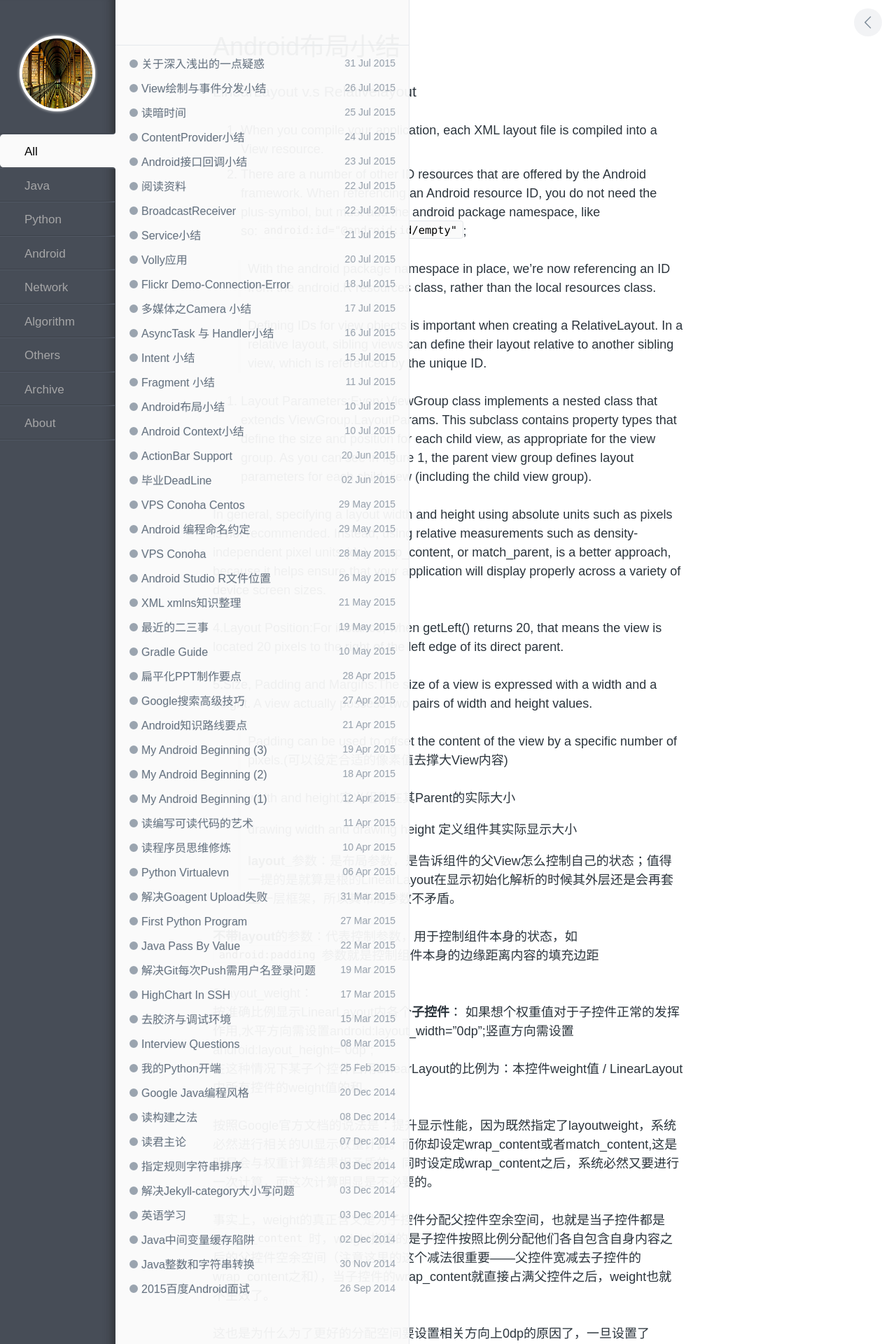
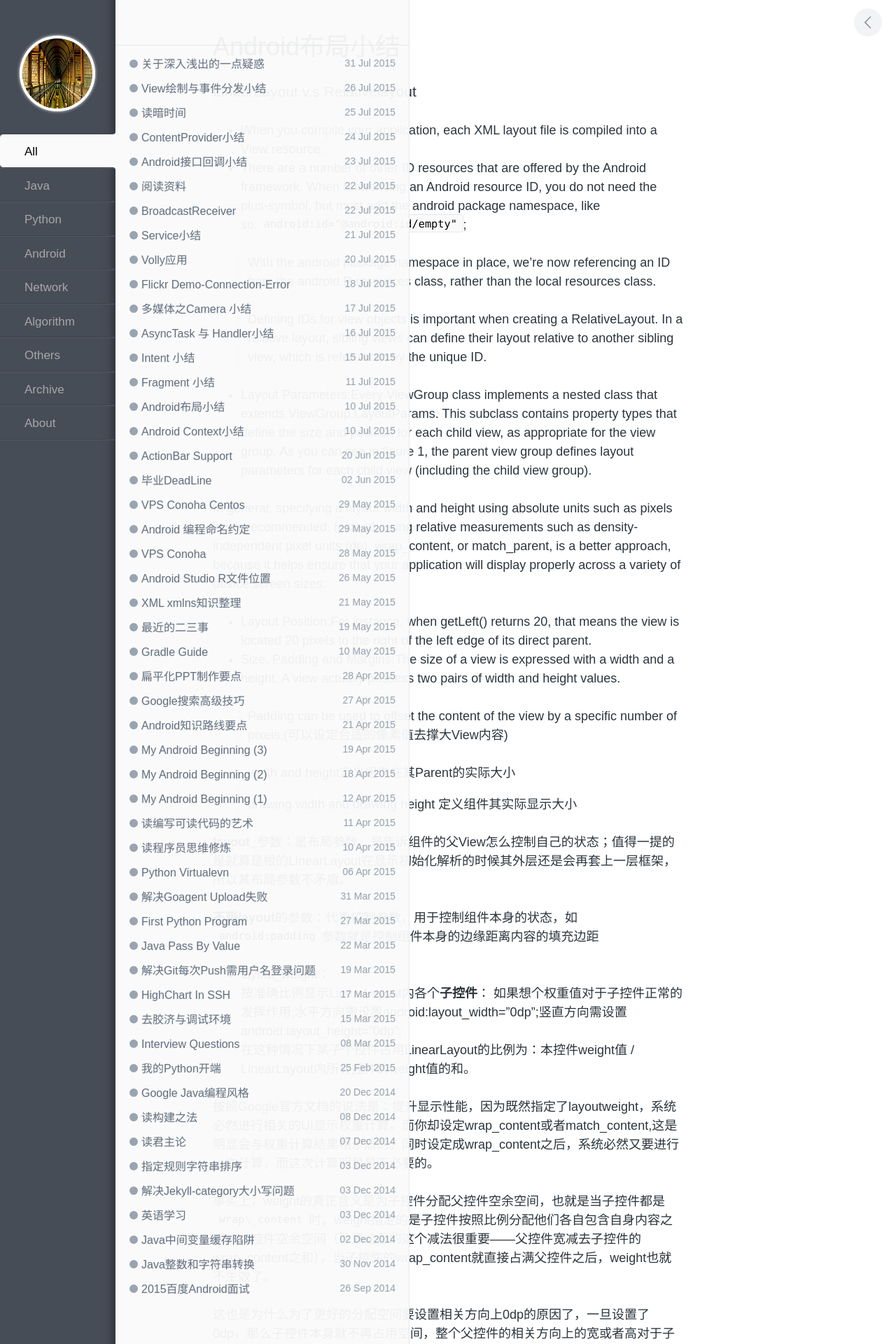
Before and after one commit to enlipan/enlipan.github.io, a Jekyll site: the page built from _posts/2015-7-10-about-layout-android.md, in a window 1280 px wide. Shown: the top 1920 px of the page at 70% size. Built offline with Jekyll 4.4.1, drawn with Linux system fonts in a browser that asks for light colours; comment, search, counter and statistics services are not loaded; some of the changed text lies outside the part shown.

Commit message:
modify 0803

```diff
--- a/_posts/2015-7-10-about-layout-android.md
+++ b/_posts/2015-7-10-about-layout-android.md
@@ -6,21 +6,21 @@ category: android
 
 ###LinearLayout v.s Relativelayout
 
-1.   When you compile your application, each XML layout file is compiled into a View resource.
+* When you compile your application, each XML layout file is compiled into a View resource.
 
-2.   There are a number of other ID resources that are offered by the Android framework. When referencing an Android resource ID, you do not need the plus-symbol, but must add the android package namespace, like so:`android:id="@android:id/empty"`;
+* There are a number of other ID resources that are offered by the Android framework. When referencing an Android resource ID, you do not need the plus-symbol, but must add the android package namespace, like so:`android:id="@android:id/empty"`;
 
 > With the android package namespace in place, we're now referencing an ID from the android.R resources class, rather than the local resources class.
 
 > Defining IDs for view objects is important when creating a RelativeLayout. In a relative layout, sibling views can define their layout relative to another sibling view, which is referenced by the unique ID.
 
-3. Layout Parameters:Every ViewGroup class implements a nested class that extends ViewGroup.LayoutParams. This subclass contains property types that define the size and position for each child view, as appropriate for the view group. As you can see in figure 1, the parent view group defines layout parameters for each child view (including the child view group).
+* Layout Parameters:Every ViewGroup class implements a nested class that extends ViewGroup.LayoutParams. This subclass contains property types that define the size and position for each child view, as appropriate for the view group. As you can see in figure 1, the parent view group defines layout parameters for each child view (including the child view group).
 
 In general, specifying a layout width and height using absolute units such as pixels is not recommended. Instead, using relative measurements such as density-independent pixel units (dp), wrap_content, or match_parent, is a better approach, because it helps ensure that your application will display properly across a variety of device screen sizes.
 
-4.Layout Position:For instance, when getLeft() returns 20, that means the view is located 20 pixels to the right of the left edge of its direct parent.
+* Layout Position:For instance, when getLeft() returns 20, that means the view is located 20 pixels to the right of the left edge of its direct parent.
 
-5.Size, Padding and Margins:The size of a view is expressed with a width and a height. A view actually possess two pairs of width and height values.
+* Size, Padding and Margins:The size of a view is expressed with a width and a height. A view actually possess two pairs of width and height values.
 
 > Padding can be used to offset the content of the view by a specific number of pixels.(可以设定合适的像素值去撑大View内容)
 
@@ -28,12 +28,13 @@ In general, specifying a layout width and height using absolute units such as pi
 >
 >  drawing width and drawing height 定义组件其实际显示大小
 >
+
+
 **layout_**参数：是布局参数，是告诉组件的父View怎么控制自己的状态；值得一提的是就算是根的LinearLayout在显示初始化解析的时候其外层还是会再套上一层框架，所以其布局参数不矛盾。
-
 
 **不带layout**的参数：代表控制参数，用于控制组件本身的状态，如`android:padding`参数就是控制组件本身的边缘距离内容的填充边距
 
-6.layout_weight：
+* layout\_weight：
 按准确比例显示LinearLayout内各个**子控件**：
 如果想个权重值对于子控件正常的发挥作用,水平方向需设置android:layout\_width="0dp";竖直方向需设置android:layout\_height="0dp";
 在这种情况下某子个控件占用LinearLayout的比例为：本控件weight值 / LinearLayout内所有控件的weight值的和。
```
Also changed, not shown: other parts of _posts/2015-7-10-about-layout-android.md (+3 -3 lines).
